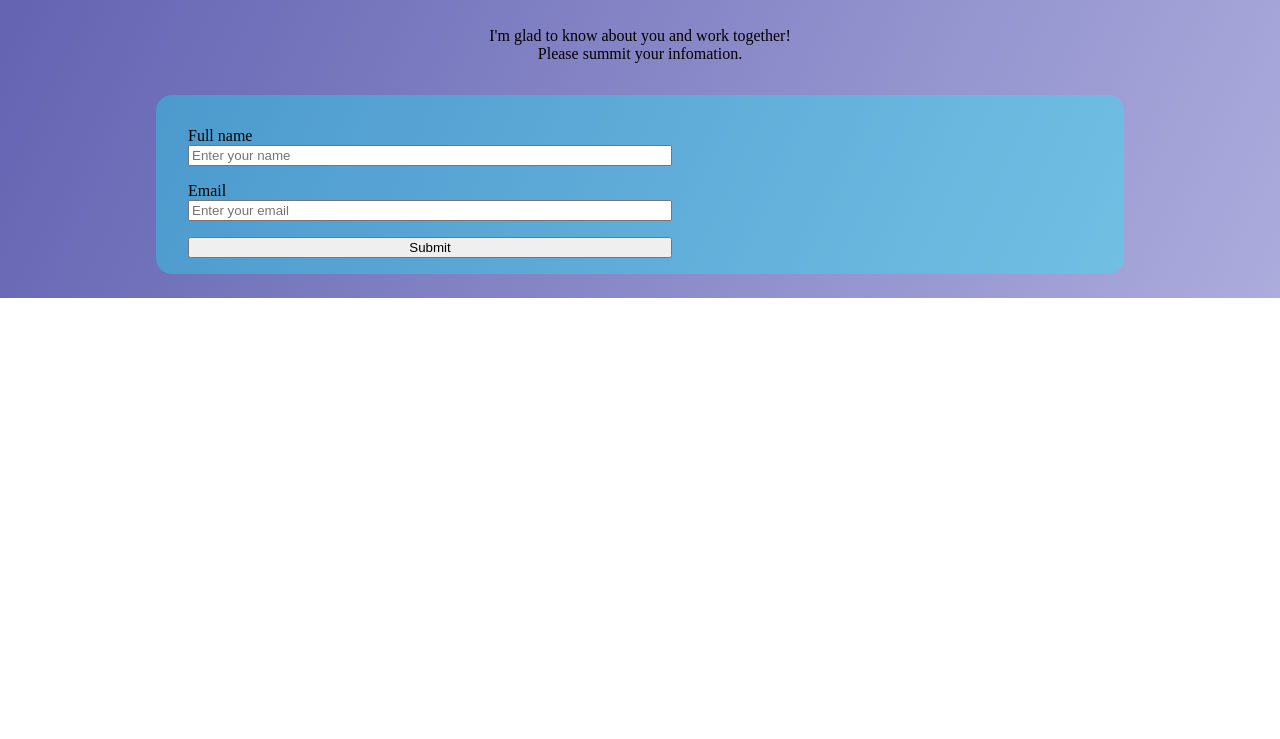
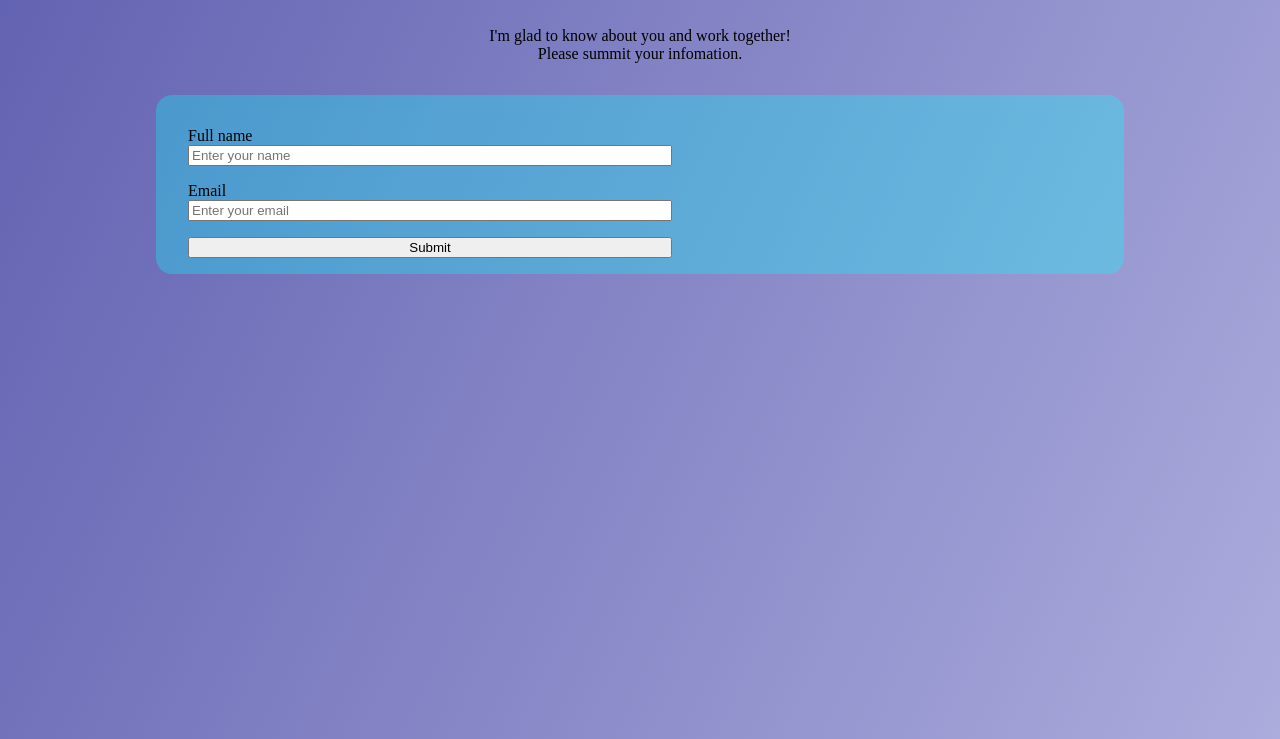
Before and after one commit to GustavoLira-ChE/fcc-surveyform, a plain HTML site: page index.html in a window 1280 px wide. Shown: the part 61-800 px from the top of the page. Drawn offline with Linux system fonts and the light colour scheme.

Commit message:
add main background style

```diff
--- a/style.css
+++ b/style.css
@@ -3,6 +3,9 @@
 *::before,
 *::after{
     box-sizing: border-box;
+}
+html{
+    height: 100%;
 }
 body{
     background-image: linear-gradient(115deg,rgba(58, 58, 158, 0.8),rgba(136, 136, 206, 0.7)),url();
```
